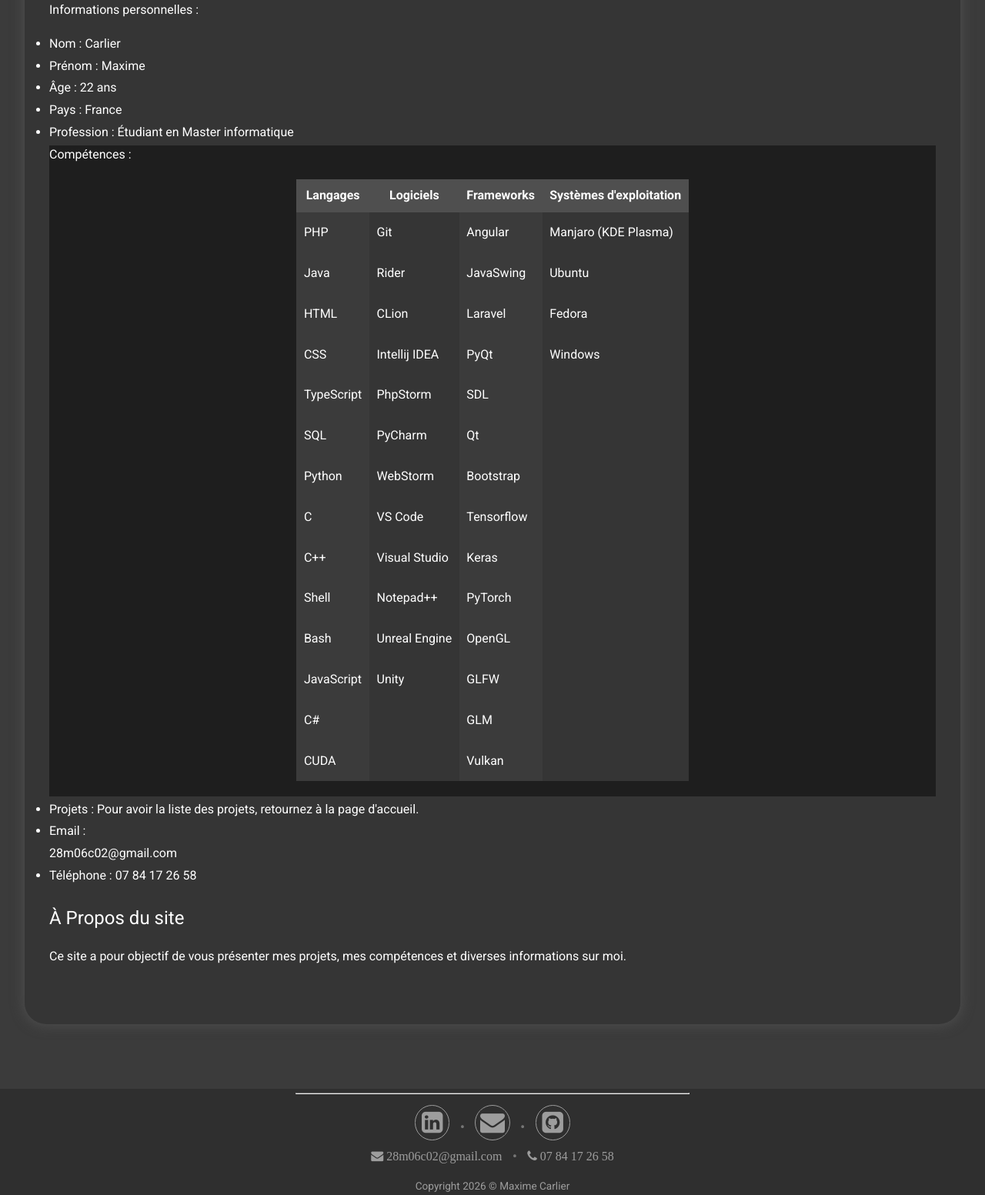
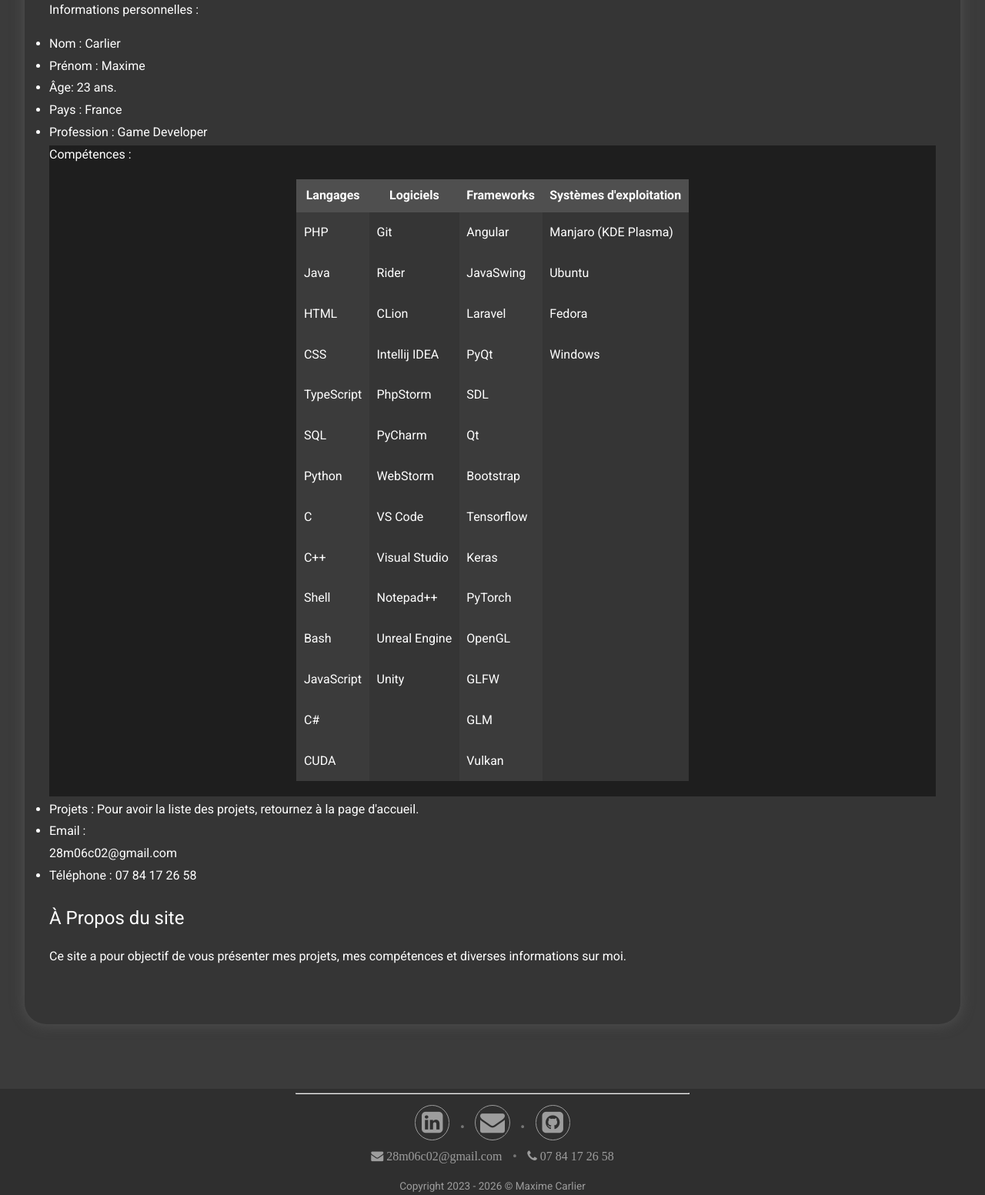
Before and after one commit to Carlier-Maxime/Carlier-Maxime.github.io, a Jekyll site: the page built from about.html, in a window 1280 px wide. Shown: the part 526-2079 px from the top of the page at 77% size. Built offline with Jekyll 4.4.1, drawn with Linux system fonts in a browser that asks for light colours.

Commit message:
:recycle: Make footer, about, and index content dynamic using site metadata from `_config.yml`

```diff
--- a/_config.yml
+++ b/_config.yml
@@ -0,0 +1,25 @@
+title: Portfolio - Maxime Carlier
+firstname: Maxime
+lastname: Carlier
+email: 28m06c02@gmail.com
+phone: "07 84 17 26 58"
+country: France
+profession: Game Developer
+baseurl: ""
+url: "https://carlier-maxime.github.io/"
+
+start_year: 2023
+birth_date: 2002-06-28
+
+social:
+  github: Carlier-Maxime
+  linkedin: maxime-carlier-6b9840226
+
+exclude:
+  - Gemfile
+  - Gemfile.lock
+  - node_modules/
+  - vendor/
+  - .sass-cache/
+  - .jekyll-cache/
+  - .bundle/
--- a/_includes/footer.html
+++ b/_includes/footer.html
@@ -1,16 +1,16 @@
 <section class="footer">
     <hr class="solid">
     <div class="social">
-        <a href="https://www.linkedin.com/in/maxime-carlier-6b9840226/" class="fa fa-linkedin-square" aria-label="Mon Profile LinkedIn"></a>
+        <a href="https://www.linkedin.com/in/{{ site.social.linkedin }}/" class="fa fa-linkedin-square" aria-label="Mon Profil LinkedIn"></a>
         <p>•</p>
-        <a href="mailto:28m06c02@gmail.com" class="fa fa-envelope" aria-label="Mon Address Mail"></a>
+        <a href="mailto:{{ site.email }}" class="fa fa-envelope" aria-label="Mon Adresse Mail"></a>
         <p>•</p>
-        <a href="https://github.com/Carlier-Maxime" class="fa fa-github-square" aria-label="Mon Profile Github"></a>
+        <a href="https://github.com/{{ site.social.github }}" class="fa fa-github-square" aria-label="Mon Profil Github"></a>
     </div>
     <div>
-        <a href="mailto:28m06c02@gmail.com" class="fa fa-envelope" aria-hidden="true"> 28m06c02@gmail.com</a>
+        <a href="mailto:{{ site.email }}" class="fa fa-envelope" aria-hidden="true"> {{ site.email }}</a>
         <p>•</p>
-        <a href="tel:+33784172658" class="fa fa-phone" aria-label="Mon Télèphone"> 07 84 17 26 58</a>
+        <a href="tel:+33{{ site.phone | remove: ' ' }}" class="fa fa-phone" aria-label="Mon Téléphone"> {{ site.phone }}</a>
     </div>
-    <p class="copyright"> Copyright {{ "now" | date: "%Y" }} © Maxime Carlier</p>
+    <p class="copyright"> Copyright {{ site.start_year }} - {{ "now" | date: "%Y" }} © {{ site.firstname }} {{ site.lastname }}</p>
 </section>
--- a/_includes/head.html
+++ b/_includes/head.html
@@ -1,7 +1,7 @@
 <head>
     <meta charset="utf-8">
     <meta name="viewport" content="width=device-width, initial-scale=1.0">
-    <title>Portfolio</title>
+    <title>{{ site.title }}</title>
     <link rel="preconnect" href="https://fonts.googleapis.com">
     <link rel="preconnect" href="https://fonts.gstatic.com" crossorigin>
     <link href="https://fonts.googleapis.com/css2?family=Roboto:wght@400;700&display=swap" rel="stylesheet">
--- a/about.html
+++ b/about.html
@@ -19,11 +19,18 @@
         Informations personnelles :
     </p>
     <ul>
-        <li>Nom : Carlier</li>
-        <li>Prénom : Maxime</li>
-        <li>Âge : 22 ans</li>
-        <li>Pays : France</li>
-        <li>Profession : Étudiant en Master informatique</li>
+        <li>Nom : {{ site.lastname }}</li>
+        <li>Prénom : {{ site.firstname }}</li>
+        <li>
+            {% assign birth_date = site.birth_date | date: "%s" %}
+            {% assign now = "now" | date: "%s" %}
+            {% assign seconds_per_year = 31536000 %}
+            {% assign age = now | minus: birth_date | divided_by: seconds_per_year %}
+
+            Âge: {{ age }} ans.
+        </li>
+        <li>Pays : {{ site.country }}</li>
+        <li>Profession : {{ site.profession }}</li>
         <li class="tabContainer">
             Compétences :
             <table class="tab">
--- a/index.html
+++ b/index.html
@@ -5,7 +5,7 @@
 ---
 
 <div class="titre-dev">
-    <p id="typewriter">Game Developer</p>
+    <p id="typewriter">{{ site.profession }}</p>
     <a class="button-cv" href="/assets/CV.pdf">Voir mon CV</a>
 </div>
 <div class="projects-wrapper">
```
Also changed, not shown: other parts of about.html (+1 -1 lines).
